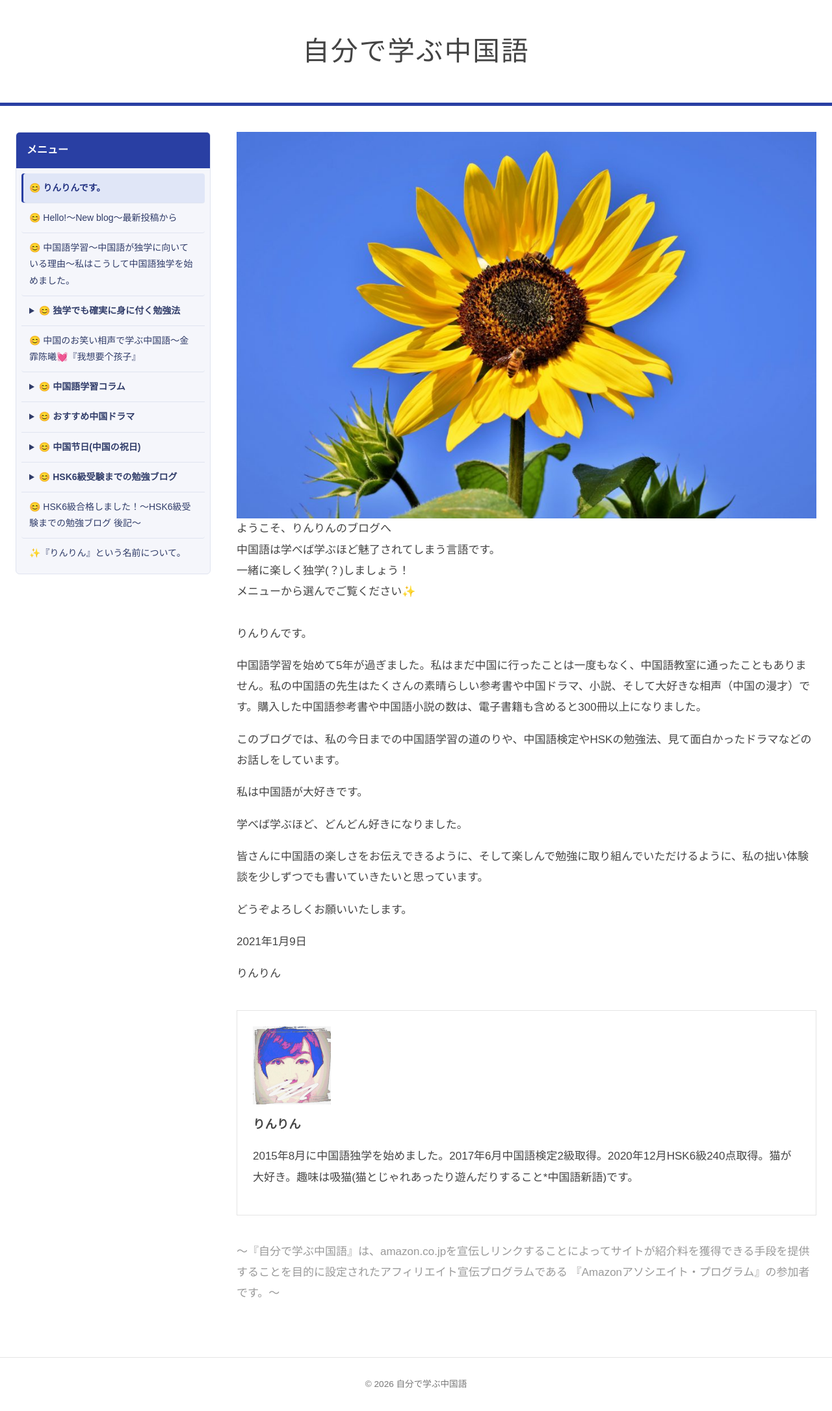
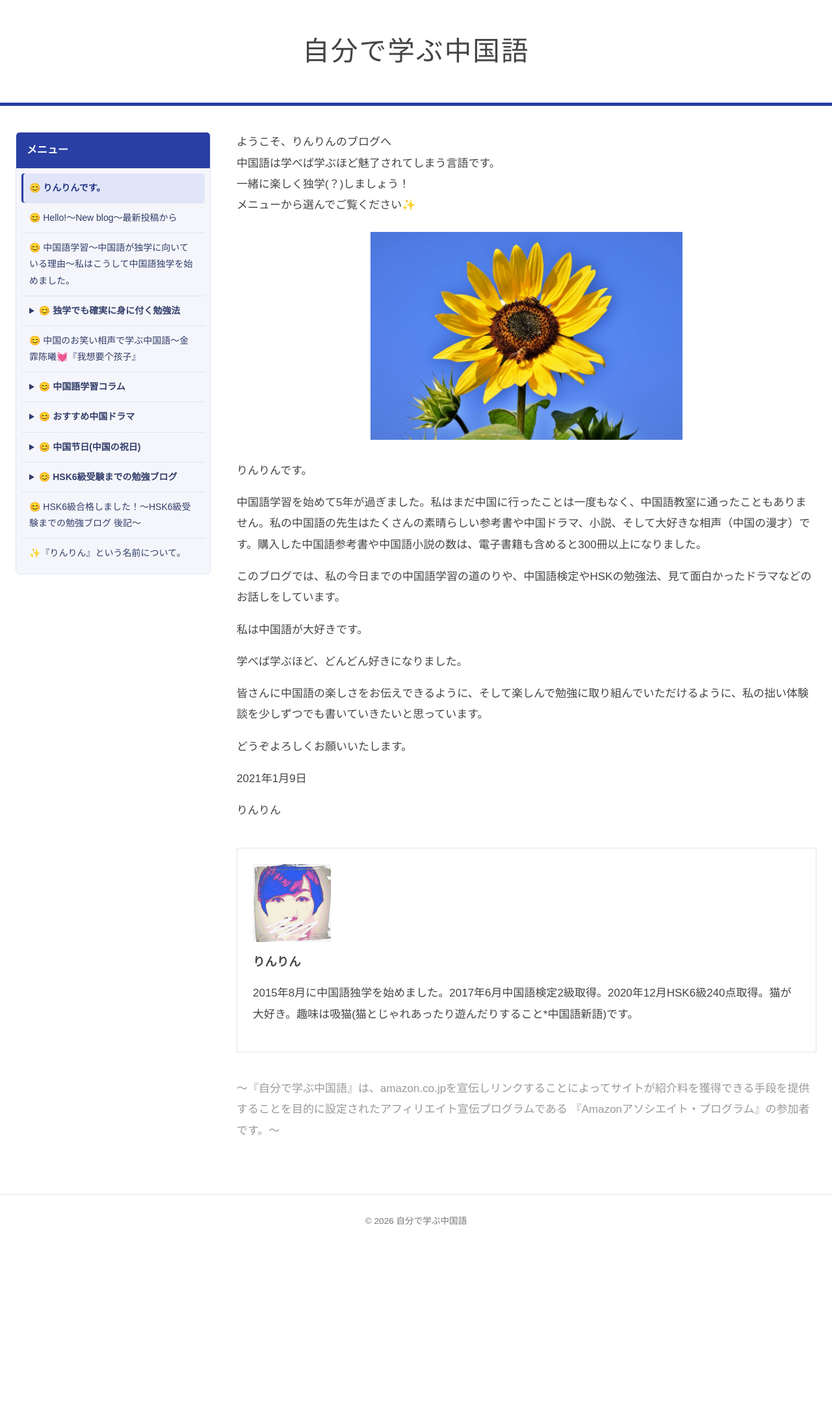
Before and after one commit to linlin-art/jibundemanabu, a Jekyll site: the page built from index.md, in a window 1280 px wide. Shown: the whole page at 65% size. Built offline with Jekyll 4.4.1, drawn with Linux system fonts in a browser that asks for light colours; after the commit the page ends 1921 px from its top, so only the background shows below that.

Commit message:
Update index.md

```diff
--- a/index.md
+++ b/index.md
@@ -3,16 +3,14 @@ layout: default
 title: 'Welcome！'
 ---
 
-<figure style="margin: 0 0 32px;">
-  <img src="{{ '/sunflower.jpg' | relative_url }}"
-       alt="青空に咲くひまわり"
-       style="display: block; width: 100%; height: auto;">
-  <figcaption>
-    ようこそ、りんりんのブログへ<br>
-    中国語は学べば学ぶほど魅了されてしまう言語です。<br>
-    一緒に楽しく独学(？)しましょう！<br>
-    メニューから選んでご覧ください✨
-  </figcaption>
+<div style="margin-bottom: 24px;">
+  <p style="margin-top: 0;">ようこそ、りんりんのブログへ<br>
+  中国語は学べば学ぶほど魅了されてしまう言語です。<br>
+  一緒に楽しく独学(？)しましょう！<br>
+  メニューから選んでご覧ください✨</p>
+</div>
+<figure style="width: 100%; max-width: 480px; margin: 0 auto 32px;">
+  <img src="{{ '/sunflower.jpg' | relative_url }}" alt="青空に咲くひまわり" style="display: block; width: 100%; height: auto;">
 </figure>
 
 <p>りんりんです。</p>
@@ -33,15 +31,10 @@ title: 'Welcome！'
 
 <p>りんりん</p>
 
-<section aria-label="プロフィール"
-         style="margin: 40px 0; padding: 24px; border: 1px solid #e5e5e5;">
-  <img src="{{ '/profile.jpg' | relative_url }}"
-       alt="りんりんのプロフィール画像"
-       width="120"
-       height="120"
-       style="display: block; object-fit: cover; margin-bottom: 16px;">
+<section aria-label="プロフィール" style="margin: 40px 0; padding: 24px; border: 1px solid #e5e5e5;">
+  <img src="{{ '/profile.jpg' | relative_url }}" alt="りんりんのプロフィール画像" width="120" height="120" style="display: block; object-fit: cover; margin-bottom: 16px;">
   <h3 style="margin-top: 0;">りんりん</h3>
   <p>2015年8月に中国語独学を始めました。2017年6月中国語検定2級取得。2020年12月HSK6級240点取得。猫が大好き。趣味は吸猫(猫とじゃれあったり遊んだりすること*中国語新語)です。</p>
 </section>
 
-<p style="color: #999999;">～『自分で学ぶ中国語』は、amazon.co.jpを宣伝しリンクすることによってサイトが紹介料を獲得できる手段を提供することを目的に設定されたアフィリエイト宣伝プログラムである 『Amazonアソシエイト・プログラム』の参加者です。～</p>
+<p style="text-align: left;"><span style="color: #999999;">～『自分で学ぶ中国語』は、amazon.co.jpを宣伝しリンクすることによってサイトが紹介料を獲得できる手段を提供することを目的に設定されたアフィリエイト宣伝プログラムである 『Amazonアソシエイト・プログラム』の参加者です。～</span></p>
```
